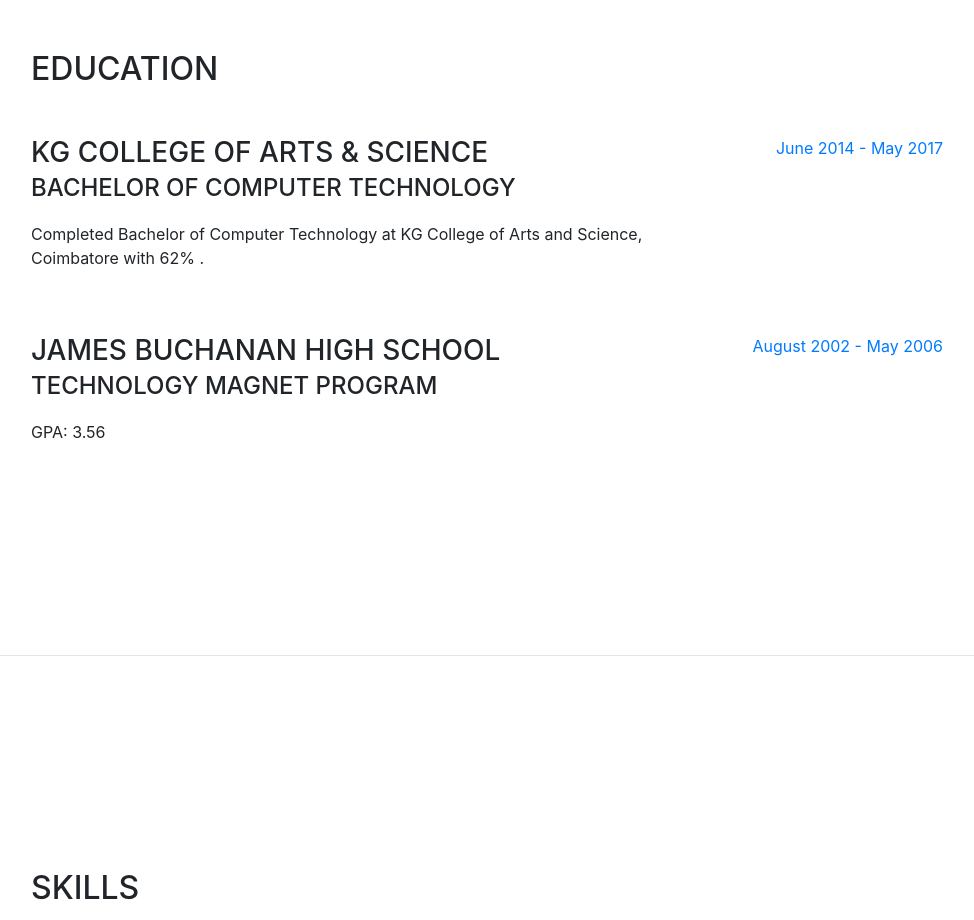
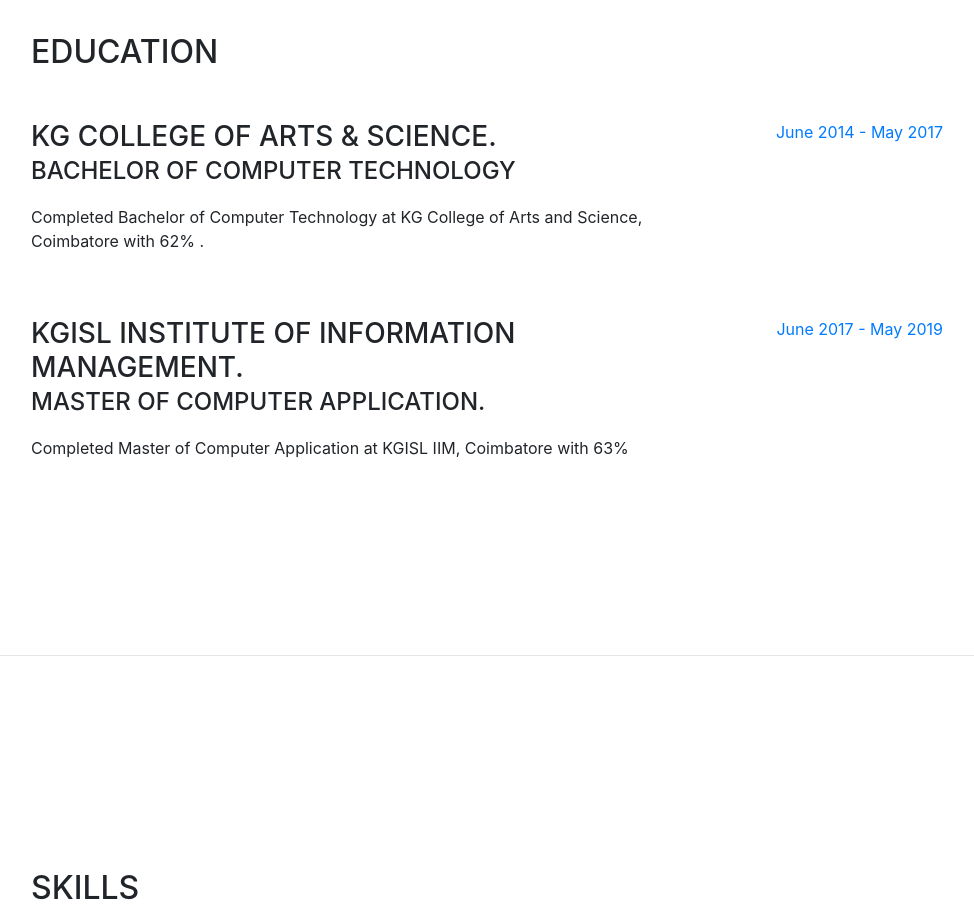
Before and after one commit to mohanseo/mohanseo.github.io, a website with bundled scripts: page index.html in a window 1280 px wide. Shown: the part 2120-3040 px from the top of the page, without its empty margins (289-1263 px from the left). Built offline with nearby package versions, Linux system fonts and the light colour scheme; a web font is replaced by a local one.

Commit message:
Update index.html

```diff
--- a/index.html
+++ b/index.html
@@ -173,7 +173,7 @@
           <h2 class="mb-5">Education</h2>
 			<div class="resume-item d-flex flex-column flex-md-row mb-5">
             <div class="resume-content mr-auto">
-              <h3 class="mb-0">KG College of Arts & Science</h3>
+              <h3 class="mb-0">KG College of Arts & Science.</h3>
               <div class="subheading mb-3">Bachelor of Computer Technology </div>
 
               <p>Completed Bachelor of Computer Technology at KG College of Arts and Science, Coimbatore with 62% . </p>
@@ -185,12 +185,12 @@
 
           <div class="resume-item d-flex flex-column flex-md-row">
             <div class="resume-content mr-auto">
-              <h3 class="mb-0">James Buchanan High School</h3>
-              <div class="subheading mb-3">Technology Magnet Program</div>
-              <p>GPA: 3.56</p>
+              <h3 class="mb-0">KGISL Institute of Information Management.</h3>
+              <div class="subheading mb-3">Master Of Computer Application.</div>
+              <p>Completed Master of Computer Application at KGISL IIM, Coimbatore with 63% </p>
             </div>
             <div class="resume-date text-md-right">
-              <span class="text-primary">August 2002 - May 2006</span>
+              <span class="text-primary">June 2017 - May 2019</span>
             </div>
           </div>
 
```
